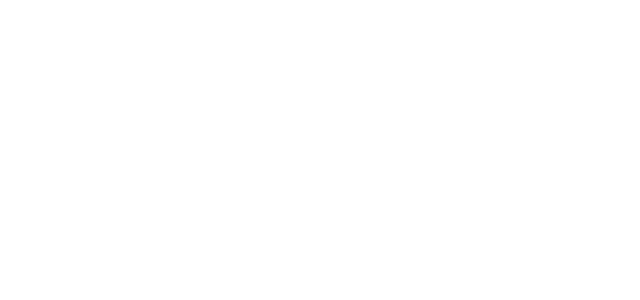
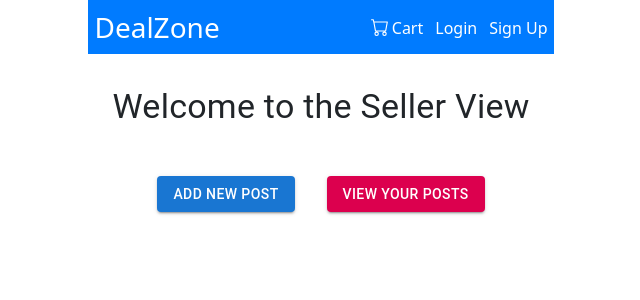
Before and after one commit to SamSun0530/CPSC-455-E-commerce-website, a React (Vite) app in the folder DealZone/frontend/: page /sellerView in a window 1280 px wide. Before the commit this address had no page. Shown: the top 300 px of the page, without its empty margins (319-959 px from the left). Built offline with nearby package versions, Linux system fonts and the light colour scheme.

Commit message:
Added seller view

```diff
--- a/DealZone/frontend/src/App.jsx
+++ b/DealZone/frontend/src/App.jsx
@@ -4,8 +4,9 @@
 import LoginPage from './pages/LoginPage';
 import RegistrationPage from './pages/RegistrationPage';
 import { IndividualListingPage } from './pages/IndividualListingPage';
+import SellerView from './pages/SellerView';
 import Homepage from './pages/Homepage';
-import CreateListingPage from './pages/CreateListingPage';
+import CreateListingPage from './pages/CreateListing';
 import 'bootstrap/dist/css/bootstrap.min.css';
 import CheckOutPage from './pages/CheckOutPage';
 import { useSelector } from 'react-redux';
@@ -25,6 +26,7 @@
                     <Route exact path="/listings/:productId" element={<IndividualListingWrapper/>} />
                     <Route path="/checkout" element={<CheckOutPage />} />
                     <Route path="/createListing" element={<CreateListingPage />} />
+                    <Route path="/sellerView" element={<SellerView />} />
                     <Route path="/wishlist" element={<Wishlist />} />
                 </Routes>
             </div>
--- a/DealZone/frontend/src/components/Navbar.jsx
+++ b/DealZone/frontend/src/components/Navbar.jsx
@@ -30,8 +30,8 @@
                     <NavDropdown.Item as={Link} to="/wishlist">
                         Wishlist
                     </NavDropdown.Item>
-                    <NavDropdown.Item as={Link} to="/createListing">
-                        Add a listing
+                    <NavDropdown.Item as={Link} to="/sellerView">
+                        Seller View
                     </NavDropdown.Item>
                     <NavDropdown.Item onClick={handleLogOut}>Log Out</NavDropdown.Item>
                 </NavDropdown>}
--- a/DealZone/frontend/src/pages/CreateListingPage.jsx
+++ b/DealZone/frontend/src/pages/CreateListing.jsx
@@ -2,10 +2,9 @@
 import { TextField, Button, Container, Box, Typography } from '@mui/material';
 import Navbar from '../components/Navbar';
 import { useDispatch } from 'react-redux';
-import { addListing } from '../slices/home';
 import { addToPostsListAsync } from '../thunks/postsListThunk';
 
-const CreateListingPage = () => {
+const AddPost = () => {
     const [title, setTitle] = useState('');
     const [desc, setDesc] = useState('');
     const [image, setImage] = useState('');
@@ -91,4 +90,4 @@
     );
 };
 
-export default CreateListingPage;
+export default AddPost;
--- /dev/null
+++ b/DealZone/frontend/src/pages/SellerView.jsx
@@ -0,0 +1,47 @@
+import React, { useState } from 'react';
+import { Box, Button, Typography, Container } from '@mui/material';
+import Navbar from '../components/Navbar';
+import { useNavigate } from 'react-router-dom';
+
+export default function SellerView() {
+    const navigate = useNavigate();
+
+    const handleAddPostClick = () => {
+      navigate('/createListing');
+    };
+
+    const handleViewPostsClick = () => {
+      navigate('/sellerposts');
+    };
+
+  return (
+    <>
+    <Navbar />
+    <Container>
+      <Box mt={4} textAlign="center">
+        <Typography variant="h4" component="h1" gutterBottom>
+          Welcome to the Seller View
+        </Typography>
+        <Box mt={4}>
+          <Button
+            variant="contained"
+            color="primary"
+            onClick={handleAddPostClick}
+            sx={{ m: 2 }}
+          >
+            Add New Post
+          </Button>
+          <Button
+            variant="contained"
+            color="secondary"
+            onClick={handleViewPostsClick}
+            sx={{ m: 2 }}
+          >
+            View Your Posts
+          </Button>
+        </Box>
+      </Box>
+    </Container>
+    </>
+  );
+}
```
Also changed, not shown: DealZone/frontend/src/pages/SellerPosts.jsx (added, +32 -0 lines), 2 other files (tests, documents, lock files or other folders).
